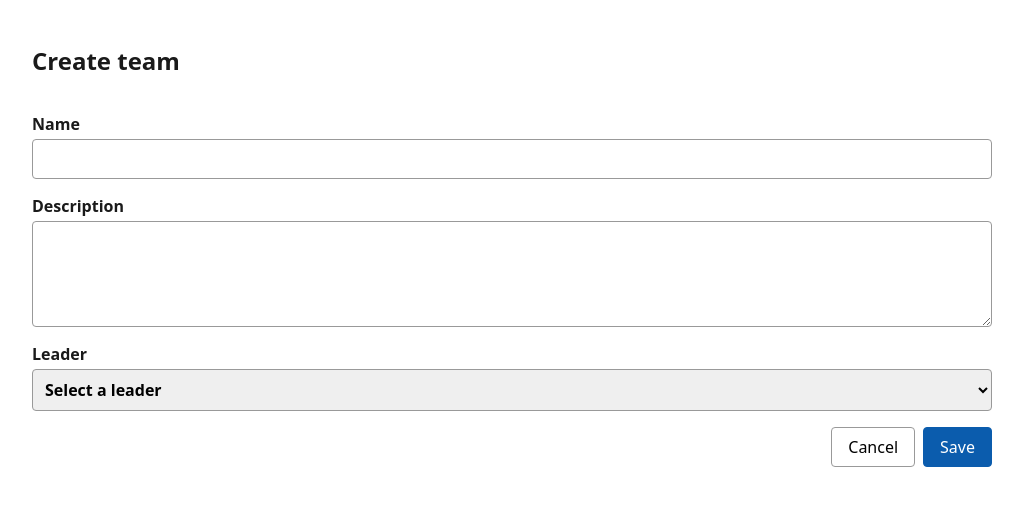
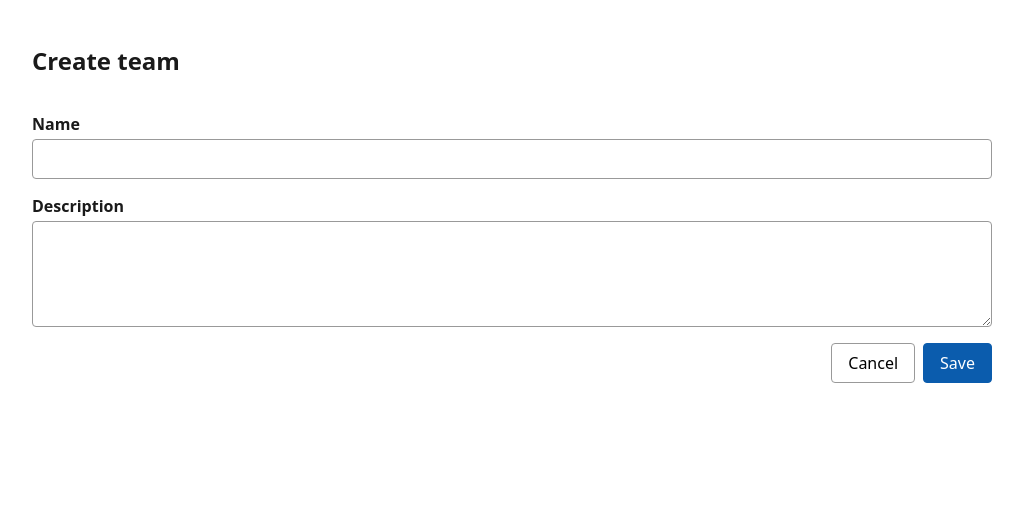
Before and after one commit to FEUP-MEIC-DS-2026-27/Prototype-MEIC05T4-Teams-and-Researchers, a React (Vite) app: page / in a window 1280 px wide. Both pictures are taken after a click on the button "New team". Shown: the top 506 px of the page, without its empty margins (128-1151 px from the left). Built offline with nearby package versions, Linux system fonts and the light colour scheme.

Commit message:
Revert "leader selector and some tests"
This reverts commit 40c792747bb7622560d07ee908999f13c4678842.

```diff
--- a/src/TeamForm.tsx
+++ b/src/TeamForm.tsx
@@ -1,18 +1,17 @@
 import { useState, type FormEvent } from "react";
-import type { Researcher, Team, TeamErrors, TeamInput } from "./types";
+import type { Team, TeamErrors, TeamInput } from "./types";
 import { validateTeam } from "./validation";
 
 interface Props {
   team?: Team;
   teams: Team[];
-  researchers: Researcher[];
   saving: boolean;
   error?: string;
   onSubmit: (input: TeamInput) => void;
   onCancel: () => void;
 }
 
-export function TeamForm({ team, teams, researchers, saving, error, onSubmit, onCancel }: Props) {
+export function TeamForm({ team, teams, saving, error, onSubmit, onCancel }: Props) {
   const [values, setValues] = useState<TeamInput>({
     name: team?.name ?? "",
     description: team?.description ?? "",
@@ -49,17 +48,6 @@ export function TeamForm({ team, teams, researchers, saving, error, onSubmit, on
         {errors.description && <span className="pt-error" role="alert">{errors.description}</span>}
       </label>
 
-      <label>
-        Leader
-        <select value={values.leaderId} onChange={(e) => setValues({ ...values, leaderId: e.target.value })}>
-          <option value="">Select a leader</option>
-          {researchers.map((r) => (
-            <option key={r.id} value={r.id}>{r.name}</option>
-          ))}
-        </select>
-        {errors.leaderId && <span className="pt-error" role="alert">{errors.leaderId}</span>}
-      </label>
-
       {error && <p className="pt-error" role="alert">{error}</p>}
 
       <div className="pt-actions">
--- a/src/TeamsAdminApp.tsx
+++ b/src/TeamsAdminApp.tsx
@@ -1,7 +1,7 @@
 import { useEffect, useState } from "react";
 import type { TeamsApi } from "./api";
 import { TeamForm } from "./TeamForm";
-import type { Researcher, Team, TeamInput } from "./types";
+import type { Team, TeamInput } from "./types";
 import "./styles.css";
 
 export interface TeamsAdminProps {
@@ -13,14 +13,12 @@ type Mode = { kind: "list" } | { kind: "create" } | { kind: "edit"; team: Team }
 
 export function TeamsAdminApp({ api }: TeamsAdminProps) {
   const [teams, setTeams] = useState<Team[]>([]);
-  const [researchers, setResearchers] = useState<Researcher[]>([]);
   const [mode, setMode] = useState<Mode>({ kind: "list" });
   const [saving, setSaving] = useState(false);
   const [saveError, setSaveError] = useState<string>();
 
   useEffect(() => {
     void api.listTeams().then(setTeams);
-    void api.listResearchers().then(setResearchers);
   }, [api]);
 
   async function save(input: TeamInput) {
@@ -49,7 +47,6 @@ export function TeamsAdminApp({ api }: TeamsAdminProps) {
           key={mode.kind === "edit" ? mode.team.id : "new"}
           team={mode.kind === "edit" ? mode.team : undefined}
           teams={teams}
-          researchers={researchers}
           saving={saving}
           error={saveError}
           onSubmit={(input) => void save(input)}
```
Also changed, not shown: 1 other file (tests, documents, lock files or other folders).
